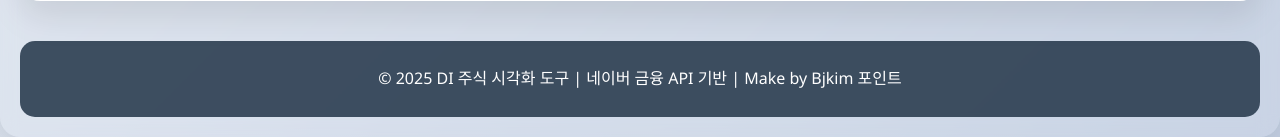
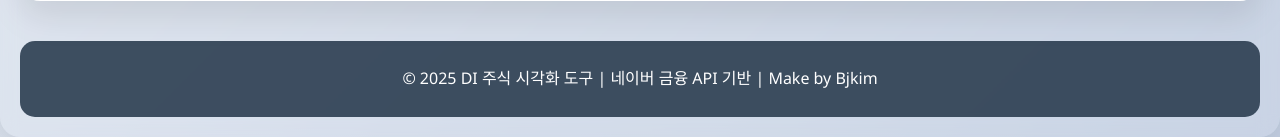
Before and after one commit to kims5306/DI-Chart, a Flask app: page / in a window 1280 px wide. Shown: the part 1559-1696 px from the top of the page. Run offline with Flask 3, Linux system fonts and the light colour scheme.

Commit message:
Update index.html

```diff
--- a/templates/index.html
+++ b/templates/index.html
@@ -487,7 +487,6 @@
       <div class="footer">
         <p>
           © 2025 DI 주식 시각화 도구 | 네이버 금융 API 기반 | Make by Bjkim
-          포인트
         </p>
       </div>
     </div>
```
